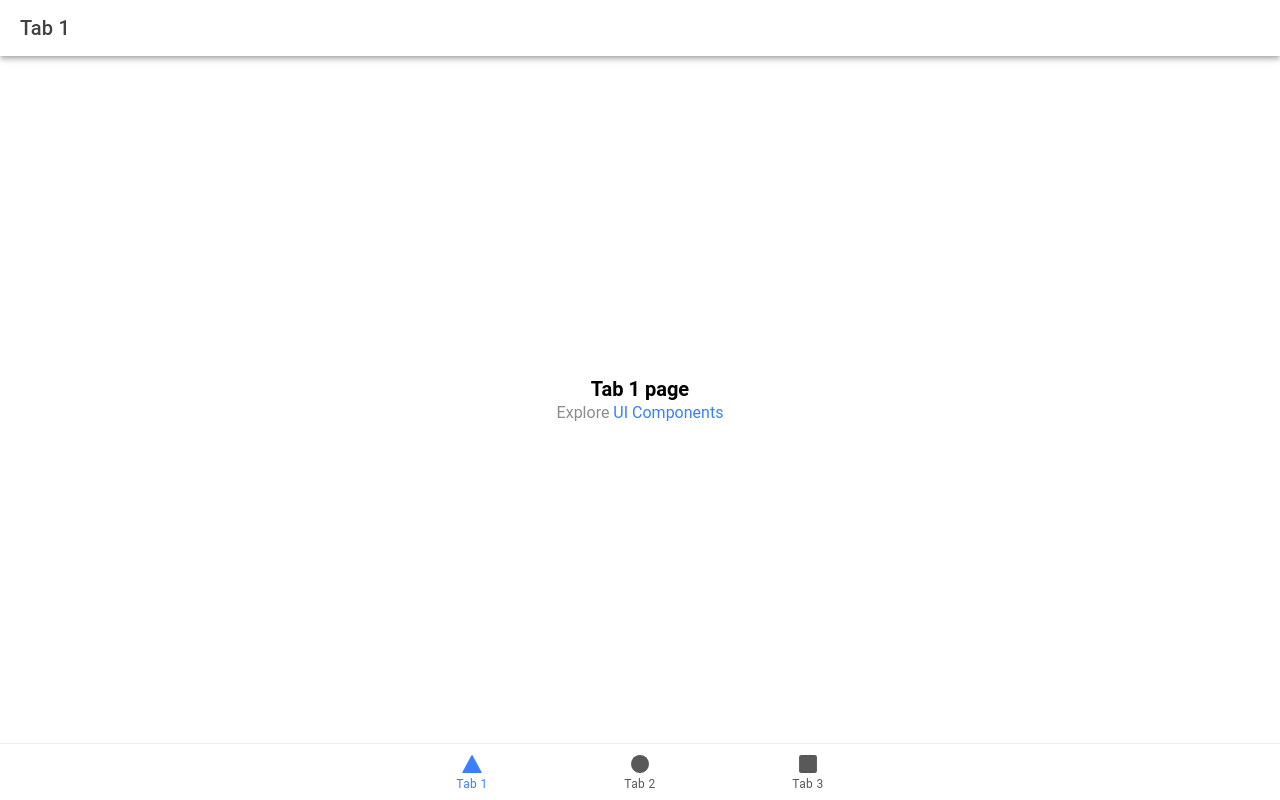
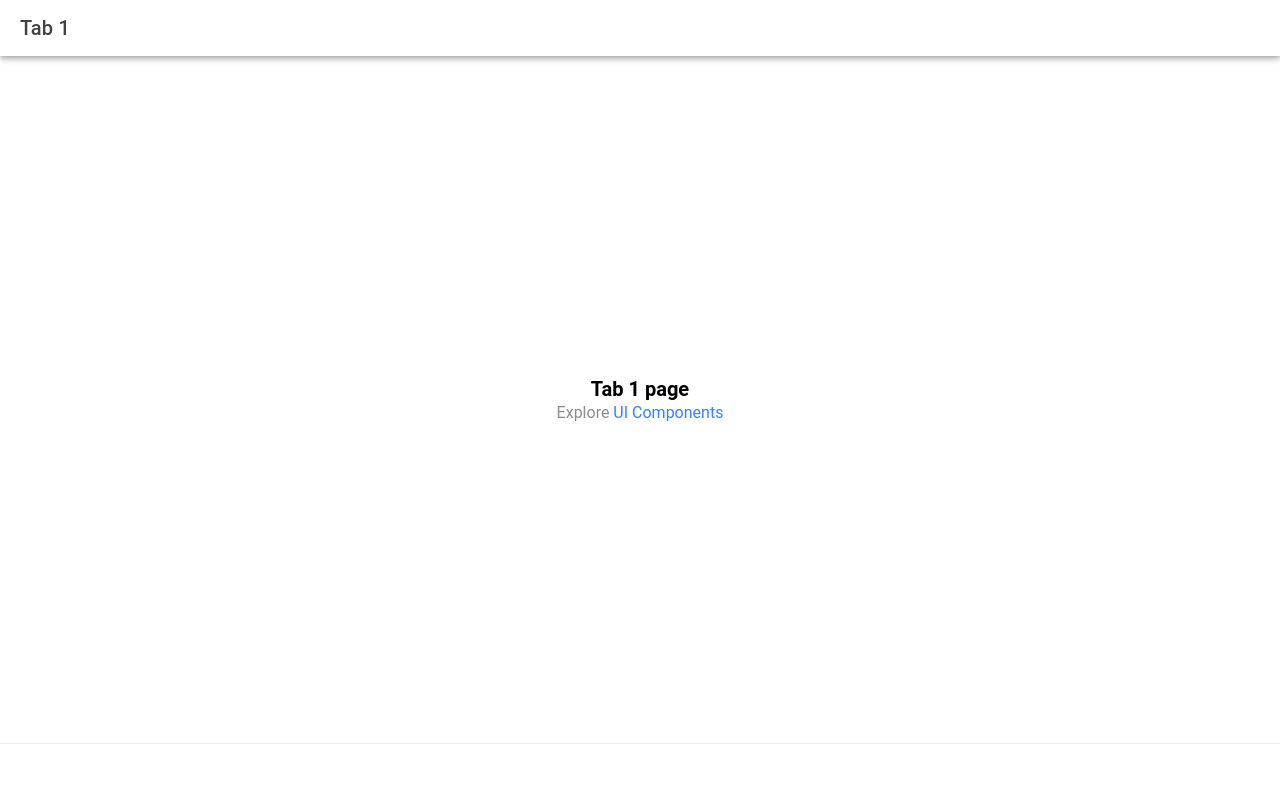
Before and after one commit to TheGoodmanNispeApp/nispeapp-Frontend, a React (Create React App) app: page /tab1 in a window 1280 px wide. Built offline with nearby package versions, Linux system fonts and the light colour scheme.

Commit message:
refactor(tabs): remove tabs and routes

```diff
--- a/src/App.tsx
+++ b/src/App.tsx
@@ -1,39 +1,27 @@
-import React from 'react';
-import { Redirect, Route } from 'react-router-dom';
-import {
-  IonApp,
-  IonIcon,
-  IonLabel,
-  IonRouterOutlet,
-  IonTabBar,
-  IonTabButton,
-  IonTabs,
-  setupIonicReact
-} from '@ionic/react';
-import { IonReactRouter } from '@ionic/react-router';
-import { ellipse, square, triangle } from 'ionicons/icons';
-import Tab1 from './pages/Tab1';
-import Tab2 from './pages/Tab2';
-import Tab3 from './pages/Tab3';
+import { IonApp, IonRouterOutlet, IonTabBar, IonTabs, setupIonicReact } from "@ionic/react";
+import { IonReactRouter } from "@ionic/react-router";
+import React from "react";
+import { Redirect, Route } from "react-router-dom";
+import Tab1 from "./pages/Tab1";
 
 /* Core CSS required for Ionic components to work properly */
-import '@ionic/react/css/core.css';
+import "@ionic/react/css/core.css";
 
 /* Basic CSS for apps built with Ionic */
-import '@ionic/react/css/normalize.css';
-import '@ionic/react/css/structure.css';
-import '@ionic/react/css/typography.css';
+import "@ionic/react/css/normalize.css";
+import "@ionic/react/css/structure.css";
+import "@ionic/react/css/typography.css";
 
 /* Optional CSS utils that can be commented out */
-import '@ionic/react/css/padding.css';
-import '@ionic/react/css/float-elements.css';
-import '@ionic/react/css/text-alignment.css';
-import '@ionic/react/css/text-transformation.css';
-import '@ionic/react/css/flex-utils.css';
-import '@ionic/react/css/display.css';
+import "@ionic/react/css/display.css";
+import "@ionic/react/css/flex-utils.css";
+import "@ionic/react/css/float-elements.css";
+import "@ionic/react/css/padding.css";
+import "@ionic/react/css/text-alignment.css";
+import "@ionic/react/css/text-transformation.css";
 
 /* Theme variables */
-import './theme/variables.css';
+import "./theme/variables.css";
 
 setupIonicReact();
 
@@ -45,29 +33,15 @@ const App: React.FC = () => (
           <Route exact path="/tab1">
             <Tab1 />
           </Route>
-          <Route exact path="/tab2">
-            <Tab2 />
-          </Route>
-          <Route path="/tab3">
-            <Tab3 />
-          </Route>
           <Route exact path="/">
             <Redirect to="/tab1" />
           </Route>
         </IonRouterOutlet>
         <IonTabBar slot="bottom">
-          <IonTabButton tab="tab1" href="/tab1">
+          {/* <IonTabButton tab="tab1" href="/tab1">
             <IonIcon aria-hidden="true" icon={triangle} />
             <IonLabel>Tab 1</IonLabel>
-          </IonTabButton>
-          <IonTabButton tab="tab2" href="/tab2">
-            <IonIcon aria-hidden="true" icon={ellipse} />
-            <IonLabel>Tab 2</IonLabel>
-          </IonTabButton>
-          <IonTabButton tab="tab3" href="/tab3">
-            <IonIcon aria-hidden="true" icon={square} />
-            <IonLabel>Tab 3</IonLabel>
-          </IonTabButton>
+          </IonTabButton> */}
         </IonTabBar>
       </IonTabs>
     </IonReactRouter>
--- a/src/pages/Tab2.tsx
+++ /dev/null
@@ -1,26 +0,0 @@
-import React from 'react';
-import { IonContent, IonHeader, IonPage, IonTitle, IonToolbar } from '@ionic/react';
-import ExploreContainer from '../components/ExploreContainer';
-import './Tab2.css';
-
-const Tab2: React.FC = () => {
-  return (
-    <IonPage>
-      <IonHeader>
-        <IonToolbar>
-          <IonTitle>Tab 2</IonTitle>
-        </IonToolbar>
-      </IonHeader>
-      <IonContent fullscreen>
-        <IonHeader collapse="condense">
-          <IonToolbar>
-            <IonTitle size="large">Tab 2</IonTitle>
-          </IonToolbar>
-        </IonHeader>
-        <ExploreContainer name="Tab 2 page" />
-      </IonContent>
-    </IonPage>
-  );
-};
-
-export default Tab2;
--- a/src/pages/Tab3.tsx
+++ /dev/null
@@ -1,26 +0,0 @@
-import React from 'react';
-import { IonContent, IonHeader, IonPage, IonTitle, IonToolbar } from '@ionic/react';
-import ExploreContainer from '../components/ExploreContainer';
-import './Tab3.css';
-
-const Tab3: React.FC = () => {
-  return (
-    <IonPage>
-      <IonHeader>
-        <IonToolbar>
-          <IonTitle>Tab 3</IonTitle>
-        </IonToolbar>
-      </IonHeader>
-      <IonContent fullscreen>
-        <IonHeader collapse="condense">
-          <IonToolbar>
-            <IonTitle size="large">Tab 3</IonTitle>
-          </IonToolbar>
-        </IonHeader>
-        <ExploreContainer name="Tab 3 page" />
-      </IonContent>
-    </IonPage>
-  );
-};
-
-export default Tab3;
```
Also changed, not shown: src/pages/Tab2.css (deleted), src/pages/Tab3.css (deleted).
